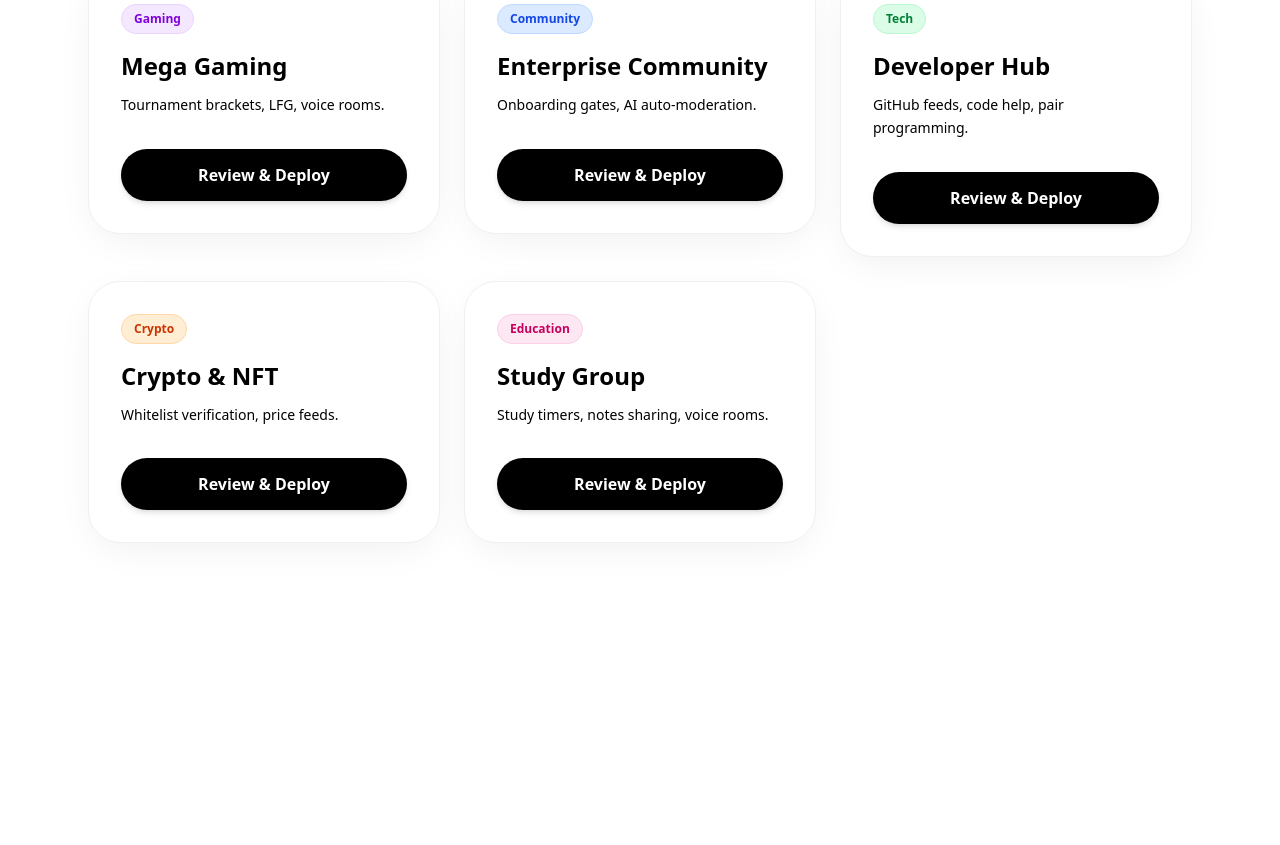
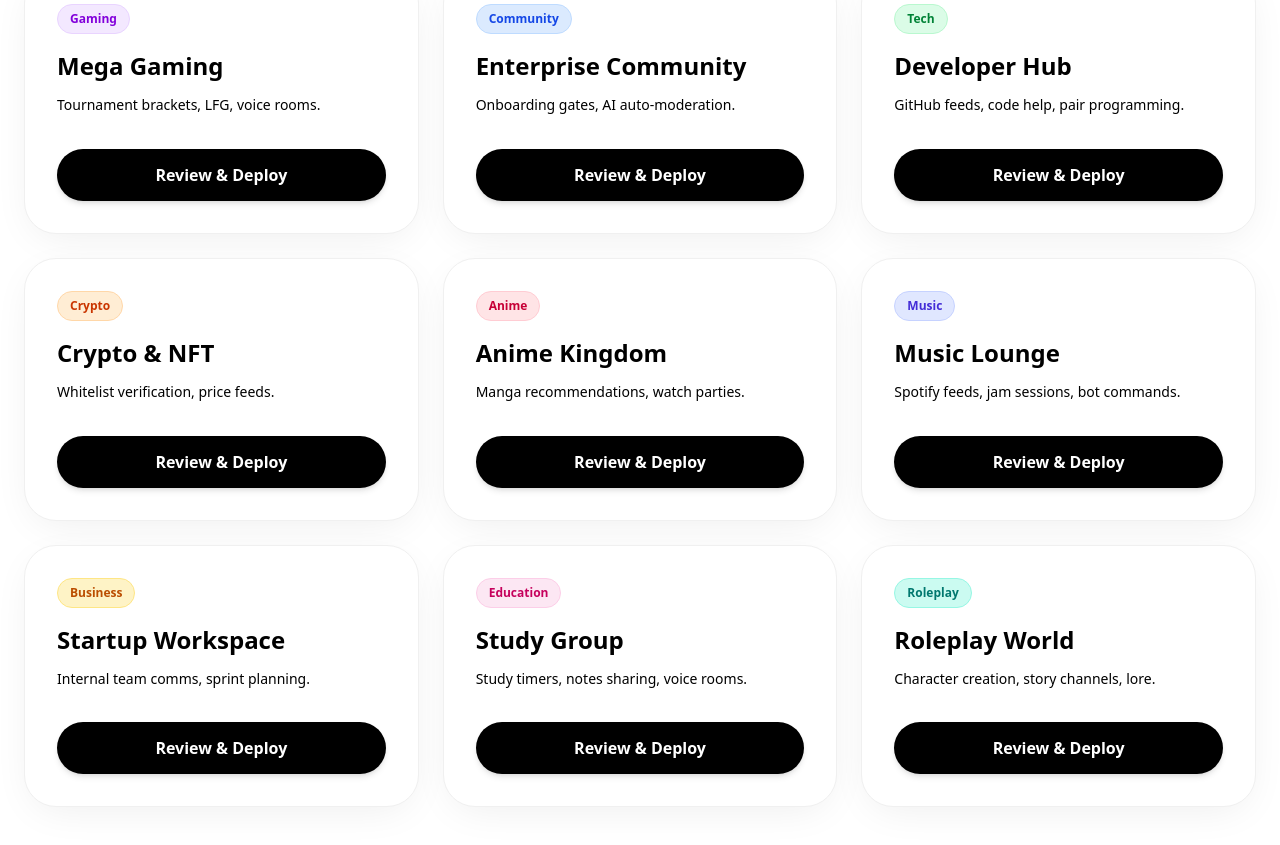
Before and after one commit to snnlies/Snnlies, a Next.js app: page /templates in a window 1280 px wide. Shown: the part 329-1174 px from the top of the page. Before the commit the page ends 920 px from the top, so only its background shows below. Built offline with nearby package versions, Linux system fonts and the light colour scheme.

Commit message:
Fixed background scroll, added 9 mega templates, added auto-hide/show Navbar animation

```diff
--- a/app/templates/page.tsx
+++ b/app/templates/page.tsx
@@ -1,75 +1,66 @@
 "use client";
-import { useState } from "react";
+import { useState, useEffect } from "react";
 import { playClickSound } from "../../utils/sound";
 
 export default function Templates() {
   const [loading, setLoading] = useState<string | null>(null);
   const [selectedTpl, setSelectedTpl] = useState<any | null>(null);
 
+  // Fix Background Scroll Issue when popup is open
+  useEffect(() => {
+    if (selectedTpl) {
+      document.body.style.overflow = "hidden";
+    } else {
+      document.body.style.overflow = "unset";
+    }
+    return () => { document.body.style.overflow = "unset"; };
+  }, [selectedTpl]);
+
   const templates = [
     {
-      id: "1",
-      name: "Mega Gaming",
-      desc: "Tournament brackets, LFG, voice rooms.",
-      tag: "Gaming",
-      color: "bg-purple-100 text-purple-700 border-purple-200",
+      id: "1", name: "Mega Gaming", desc: "Tournament brackets, LFG, voice rooms.", tag: "Gaming", color: "bg-purple-100 text-purple-700 border-purple-200",
       roles: ["👑 Founder", "🛡️ Admin", "⚔️ Moderator", "🎮 Pro Gamer", "🤖 Bot"],
-      categories: [
-        { name: "📌 START HERE", channels: ["📢 announcements", "📜 rules", "🎭 self-roles"] },
-        { name: "🎮 GAMING ZONE", channels: ["looking-for-group", "tournaments", "clips-highlights"] },
-        { name: "🔊 VOICE CHANNELS", channels: ["General VC", "Gaming VC 1", "Music Room"] }
-      ]
+      categories: [{ name: "📌 START HERE", channels: ["📢 announcements", "📜 rules", "🎭 self-roles"] }, { name: "🎮 GAMING", channels: ["looking-for-group", "tournaments", "clips"] }]
     },
     {
-      id: "2",
-      name: "Enterprise Community",
-      desc: "Onboarding gates, AI auto-moderation.",
-      tag: "Community",
-      color: "bg-blue-100 text-blue-700 border-blue-200",
-      roles: ["👑 Owner", "💼 Manager", "🛡️ Security", "🤝 Partner", "✅ Verified", "👤 Member"],
-      categories: [
-        { name: "📌 INFORMATION", channels: ["📢 announcements", "📜 rules", "🤝 partnerships"] },
-        { name: "💬 GENERAL", channels: ["general-chat", "introductions", "suggestions"] },
-        { name: "🛡️ STAFF ONLY", channels: ["staff-chat", "mod-logs", "reports"] }
-      ]
+      id: "2", name: "Enterprise Community", desc: "Onboarding gates, AI auto-moderation.", tag: "Community", color: "bg-blue-100 text-blue-700 border-blue-200",
+      roles: ["👑 Owner", "💼 Manager", "🛡️ Security", "✅ Verified"],
+      categories: [{ name: "📌 INFORMATION", channels: ["📢 announcements", "📜 rules"] }, { name: "💬 GENERAL", channels: ["general-chat", "introductions"] }]
     },
     {
-      id: "3",
-      name: "Developer Hub",
-      desc: "GitHub feeds, code help, pair programming.",
-      tag: "Tech",
-      color: "bg-green-100 text-green-700 border-green-200",
-      roles: ["👑 Founder", "💻 Developer", "🎨 Designer", "🧪 Tester", "🤖 Bot"],
-      categories: [
-        { name: "📌 INFO", channels: ["📢 updates", "📜 rules"] },
-        { name: "💻 CODE", channels: ["general", "bug-reports", "projects"] },
-        { name: "🔊 MEETINGS", channels: ["Standup Room", "Pair Programming"] }
-      ]
+      id: "3", name: "Developer Hub", desc: "GitHub feeds, code help, pair programming.", tag: "Tech", color: "bg-green-100 text-green-700 border-green-200",
+      roles: ["👑 Founder", "💻 Developer", "🎨 Designer", "🧪 Tester"],
+      categories: [{ name: "💻 CODE", channels: ["general", "bug-reports", "projects"] }, { name: "🔊 MEETINGS", channels: ["Standup Room", "Pair Programming"] }]
     },
     {
-      id: "4",
-      name: "Crypto & NFT",
-      desc: "Whitelist verification, price feeds.",
-      tag: "Crypto",
-      color: "bg-orange-100 text-orange-700 border-orange-200",
-      roles: ["🐋 Whale", "💎 Holder", "🛡️ Mod", "✅ Verified", "👤 Guest"],
-      categories: [
-        { name: "📌 START HERE", channels: ["📢 announcements", "📜 rules", "🔗 official-links"] },
-        { name: "📈 TRADING", channels: ["price-chat", "nft-drops", "whitelist-verify"] }
-      ]
+      id: "4", name: "Crypto & NFT", desc: "Whitelist verification, price feeds.", tag: "Crypto", color: "bg-orange-100 text-orange-700 border-orange-200",
+      roles: ["🐋 Whale", "💎 Holder", "🛡️ Mod", "✅ Verified"],
+      categories: [{ name: "📈 TRADING", channels: ["price-chat", "nft-drops", "whitelist-verify"] }]
     },
     {
-      id: "5",
-      name: "Study Group",
-      desc: "Study timers, notes sharing, voice rooms.",
-      tag: "Education",
-      color: "bg-pink-100 text-pink-700 border-pink-200",
+      id: "5", name: "Anime Kingdom", desc: "Manga recommendations, watch parties.", tag: "Anime", color: "bg-rose-100 text-rose-700 border-rose-200",
+      roles: ["👑 Admin", "🌸 Otaku", "⛩️ Senpai", "👤 Member"],
+      categories: [{ name: "⛩️ ANIME", channels: ["anime-chat", "manga-recommendations", "watch-party"] }, { name: "🔊 VOICE", channels: ["Anime VC 1", "Anime VC 2"] }]
+    },
+    {
+      id: "6", name: "Music Lounge", desc: "Spotify feeds, jam sessions, bot commands.", tag: "Music", color: "bg-indigo-100 text-indigo-700 border-indigo-200",
+      roles: ["👑 DJ", "🎧 Listener", "🎵 Artist"],
+      categories: [{ name: "🎵 MUSIC", channels: ["spotify-feeds", "song-suggestions", "music-bot"] }, { name: "🔊 VOICE", channels: ["Music Lounge", "Jam Room"] }]
+    },
+    {
+      id: "7", name: "Startup Workspace", desc: "Internal team comms, sprint planning.", tag: "Business", color: "bg-amber-100 text-amber-700 border-amber-200",
+      roles: ["👑 Founder", "📈 Manager", "💻 Dev", "🎨 Design"],
+      categories: [{ name: "🏢 WORKSPACE", channels: ["team-chat", "sprint-planning", "design-and-ui"] }]
+    },
+    {
+      id: "8", name: "Study Group", desc: "Study timers, notes sharing, voice rooms.", tag: "Education", color: "bg-pink-100 text-pink-700 border-pink-200",
       roles: ["👑 Admin", "🎓 Tutor", "📚 Student"],
-      categories: [
-        { name: "📌 INFO", channels: ["📢 announcements", "📜 rules"] },
-        { name: "📚 STUDY", channels: ["homework-help", "notes-resources", "study-timer"] },
-        { name: "🎧 VOICE", channels: ["Study Room 1", "Study Room 2"] }
-      ]
+      categories: [{ name: "📚 STUDY", channels: ["homework-help", "notes-resources", "study-timer"] }, { name: "🎧 VOICE", channels: ["Study Room 1", "Study Room 2"] }]
+    },
+    {
+      id: "9", name: "Roleplay World", desc: "Character creation, story channels, lore.", tag: "Roleplay", color: "bg-teal-100 text-teal-700 border-teal-200",
+      roles: ["👑 Game Master", "🧝 Hero", "🧙 Mage", "👤 NPC"],
+      categories: [{ name: "📜 LORE", channels: ["character-sheets", "story-archive", "rules"] }, { name: "🎭 ROLEPLAY", channels: ["tavern", "forest", "castle"] }]
     },
   ];
 
@@ -86,7 +77,7 @@ export default function Templates() {
       });
       const data = await res.json();
       alert(data.message || data.error);
-      setSelectedTpl(null); // Close modal on success
+      setSelectedTpl(null);
     } catch (err) {
       alert("Failed to connect to Bot API");
     } finally {
@@ -95,7 +86,7 @@ export default function Templates() {
   };
 
   return (
-    <div className="w-full max-w-6xl mx-auto px-4 md:px-6 py-12 relative z-10 bg-white min-h-screen">
+    <div className="w-full max-w-7xl mx-auto px-4 md:px-6 py-12 relative z-10 bg-white min-h-screen">
       <div className="text-center mb-12">
         <h1 className="text-4xl md:text-5xl font-bold text-black mb-4 tracking-tight">Mega Templates</h1>
         <p className="text-black text-base md:text-lg font-medium">Review the structure, then deploy instantly.</p>
@@ -103,7 +94,7 @@ export default function Templates() {
 
       <div className="grid grid-cols-1 md:grid-cols-2 lg:grid-cols-3 gap-6 items-start">
         {templates.map((tpl) => (
-          <div key={tpl.id} className="bg-white border border-neutral-200 p-8 rounded-[2rem] flex flex-col hover:shadow-2xl hover:-translate-y-1 transition-all duration-700 apple-shadow group">
+          <div key={tpl.id} className="bg-white border border-neutral-200 p-8 rounded-[2rem] flex flex-col hover:shadow-2xl hover:-translate-y-2 transition-all duration-700 apple-shadow group">
             <div>
               <div className="flex justify-between items-start mb-4">
                 <span className={`text-xs font-bold px-3 py-1.5 rounded-full border ${tpl.color}`}>
@@ -126,11 +117,10 @@ export default function Templates() {
 
       {/* POPUP MODAL FOR REVIEW */}
       {selectedTpl && (
-        <div className="fixed inset-0 z-[100] flex items-center justify-center p-4 bg-black/20 backdrop-blur-sm animate-in fade-in duration-700">
+        <div className="fixed inset-0 z-[100] flex items-center justify-center p-4 bg-black/30 backdrop-blur-md animate-in fade-in duration-[1000ms]">
           <div
-            className="bg-white w-full max-w-lg rounded-[2.5rem] shadow-2xl border border-neutral-100 overflow-hidden animate-in zoom-in-95 duration-700 ease-[cubic-bezier(0.25,1,0.5,1)]"
+            className="bg-white w-full max-w-lg rounded-[2.5rem] shadow-2xl border border-neutral-100 overflow-hidden animate-in zoom-in-95 duration-[1000ms] ease-[cubic-bezier(0.25,1,0.5,1)]"
           >
-            {/* Modal Header */}
             <div className="p-8 border-b border-neutral-100 flex justify-between items-center bg-white">
               <div>
                 <span className={`text-xs font-bold px-3 py-1 rounded-full border ${selectedTpl.color} mb-2 inline-block`}>
@@ -140,13 +130,12 @@ export default function Templates() {
               </div>
               <button
                 onClick={() => { playClickSound(); setSelectedTpl(null); }}
-                className="p-2 bg-neutral-100 rounded-full hover:bg-neutral-200 transition-colors"
+                className="p-2 bg-neutral-100 rounded-full hover:bg-neutral-200 transition-colors duration-500"
               >
                 <svg xmlns="http://www.w3.org/2000/svg" fill="none" viewBox="0 0 24 24" strokeWidth="2.5" stroke="currentColor" className="w-5 h-5 text-black"><path strokeLinecap="round" strokeLinejoin="round" d="M6 18L18 6M6 6l12 12" /></svg>
               </button>
             </div>
 
-            {/* Modal Body (Scrollable) */}
             <div className="p-8 max-h-[50vh] overflow-y-auto bg-[#FAFAFA]">
               <div className="mb-6">
                 <h4 className="text-black font-bold text-sm uppercase tracking-widest mb-3">Roles to be created</h4>
@@ -176,7 +165,6 @@ export default function Templates() {
               </div>
             </div>
 
-            {/* Modal Footer */}
             <div className="p-6 border-t border-neutral-100 bg-white">
               <button
                 onClick={() => handleDeploy(selectedTpl.name)}
--- a/components/Navbar.tsx
+++ b/components/Navbar.tsx
@@ -1,10 +1,28 @@
 "use client";
-import { useState } from "react";
+import { useState, useEffect } from "react";
 import Link from "next/link";
 import { playClickSound } from "../utils/sound";
 
 export default function Navbar() {
   const [isOpen, setIsOpen] = useState(false);
+  const [showNavbar, setShowNavbar] = useState(true);
+  const [lastScrollY, setLastScrollY] = useState(0);
+
+  useEffect(() => {
+    const handleScroll = () => {
+      const currentScrollY = window.scrollY;
+      // Hide on scroll down, show on scroll up
+      if (currentScrollY > lastScrollY && currentScrollY > 100) {
+        setShowNavbar(false);
+      } else {
+        setShowNavbar(true);
+      }
+      setLastScrollY(currentScrollY);
+    };
+
+    window.addEventListener("scroll", handleScroll, { passive: true });
+    return () => window.removeEventListener("scroll", handleScroll);
+  }, [lastScrollY]);
 
   const navLinks = [
     { name: "AI Workspace", href: "/chat" },
@@ -15,11 +33,14 @@ export default function Navbar() {
 
   return (
     <>
-      <nav className="fixed top-6 left-0 w-full z-50 flex justify-center px-4">
-        <div className="bg-white/90 backdrop-blur-xl border border-neutral-200 rounded-full px-6 md:px-8 py-3.5 flex justify-between items-center w-full max-w-5xl apple-shadow transition-all duration-[1000ms] relative z-50">
-          <Link href="/" onClick={playClickSound} className="text-xl font-bold tracking-tight text-black hover:opacity-70 transition-opacity duration-[1500ms]">Snnlies</Link>
+      <nav
+        className={`fixed top-0 left-0 w-full z-50 flex justify-center px-4 pt-6 transition-transform duration-700 ease-[cubic-bezier(0.25,1,0.5,1)] ${
+          showNavbar ? "translate-y-0" : "-translate-y-[150%]"
+        }`}
+      >
+        <div className="bg-white/90 backdrop-blur-xl border border-neutral-200 rounded-full px-6 md:px-8 py-3.5 flex justify-between items-center w-full max-w-5xl apple-shadow relative z-50">
+          <Link href="/" onClick={playClickSound} className="text-xl font-bold tracking-tight text-black hover:opacity-70 transition-opacity duration-[1000ms]">Snnlies</Link>
 
-          {/* Desktop Links */}
           <div className="hidden md:flex items-center gap-8 text-sm font-semibold text-black">
             {navLinks.map((link) => (
               <Link key={link.name} href={link.href} onClick={playClickSound} className="relative group py-2">
@@ -59,37 +80,20 @@ export default function Navbar() {
         </div>
       </nav>
 
-      {/* Mobile Popup Menu (Not Full Screen) */}
+      {/* Mobile Popup Menu */}
       {isOpen && (
         <>
-          {/* Slight dim background overlay */}
-          <div
-            className="fixed inset-0 z-40 bg-black/10 backdrop-blur-sm animate-in fade-in duration-[1000ms]"
-            onClick={() => { playClickSound(); setIsOpen(false); }}
-          ></div>
-
-          {/* Popup Box Under Navbar */}
+          <div className="fixed inset-0 z-40 bg-black/10 backdrop-blur-sm animate-in fade-in duration-[1000ms]" onClick={() => { playClickSound(); setIsOpen(false); }}></div>
           <div className="fixed top-24 left-4 right-4 z-50 md:hidden animate-in fade-in zoom-in-95 duration-[1000ms] origin-top">
             <div className="bg-white/95 backdrop-blur-2xl border border-neutral-200 rounded-[2rem] p-6 shadow-2xl">
               <div className="flex flex-col gap-5">
                 {navLinks.map((link, i) => (
-                  <Link
-                    key={link.name}
-                    href={link.href}
-                    onClick={() => { playClickSound(); setIsOpen(false); }}
-                    className="text-2xl font-semibold text-black hover:text-neutral-500 transition-colors duration-500"
-                    style={{ animationDelay: (i * 100) + 'ms' }}
-                  >
-                    {link.name}
-                  </Link>
+                  <Link key={link.name} href={link.href} onClick={() => { playClickSound(); setIsOpen(false); }} className="text-2xl font-semibold text-black hover:text-neutral-500 transition-colors duration-500" style={{ animationDelay: (i * 100) + 'ms' }}>{link.name}</Link>
                 ))}
-
                 <div className="h-[1px] bg-neutral-200 my-2"></div>
-
                 <Link href="/news" onClick={() => { playClickSound(); setIsOpen(false); }} className="text-xl font-medium text-neutral-600 hover:text-black transition-colors duration-500">News</Link>
                 <Link href="/updates" onClick={() => { playClickSound(); setIsOpen(false); }} className="text-xl font-medium text-neutral-600 hover:text-black transition-colors duration-500">Updates</Link>
                 <Link href="/status" onClick={() => { playClickSound(); setIsOpen(false); }} className="text-xl font-medium text-neutral-600 hover:text-black transition-colors duration-500">Status</Link>
-
                 <div className="flex flex-col gap-3 mt-4">
                   <Link href="/login" onClick={() => { playClickSound(); setIsOpen(false); }} className="w-full text-center py-3.5 bg-neutral-100 text-black font-semibold rounded-full hover:bg-neutral-200 transition-colors duration-500">Sign in</Link>
                   <Link href="/signup" onClick={() => { playClickSound(); setIsOpen(false); }} className="w-full text-center py-3.5 bg-black text-white font-semibold rounded-full shadow-md hover:bg-neutral-800 transition-colors duration-500">Get Started</Link>
```
